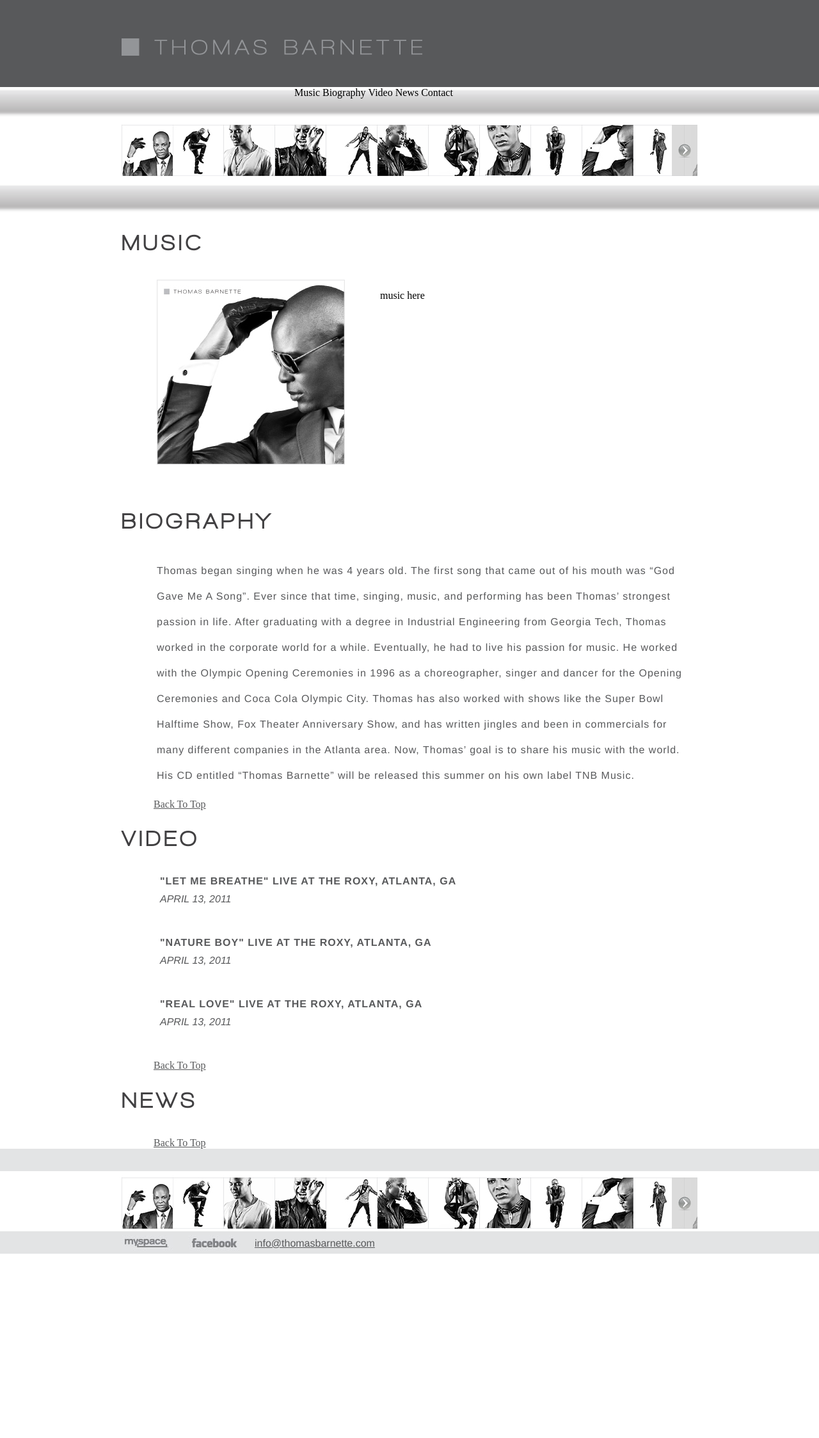
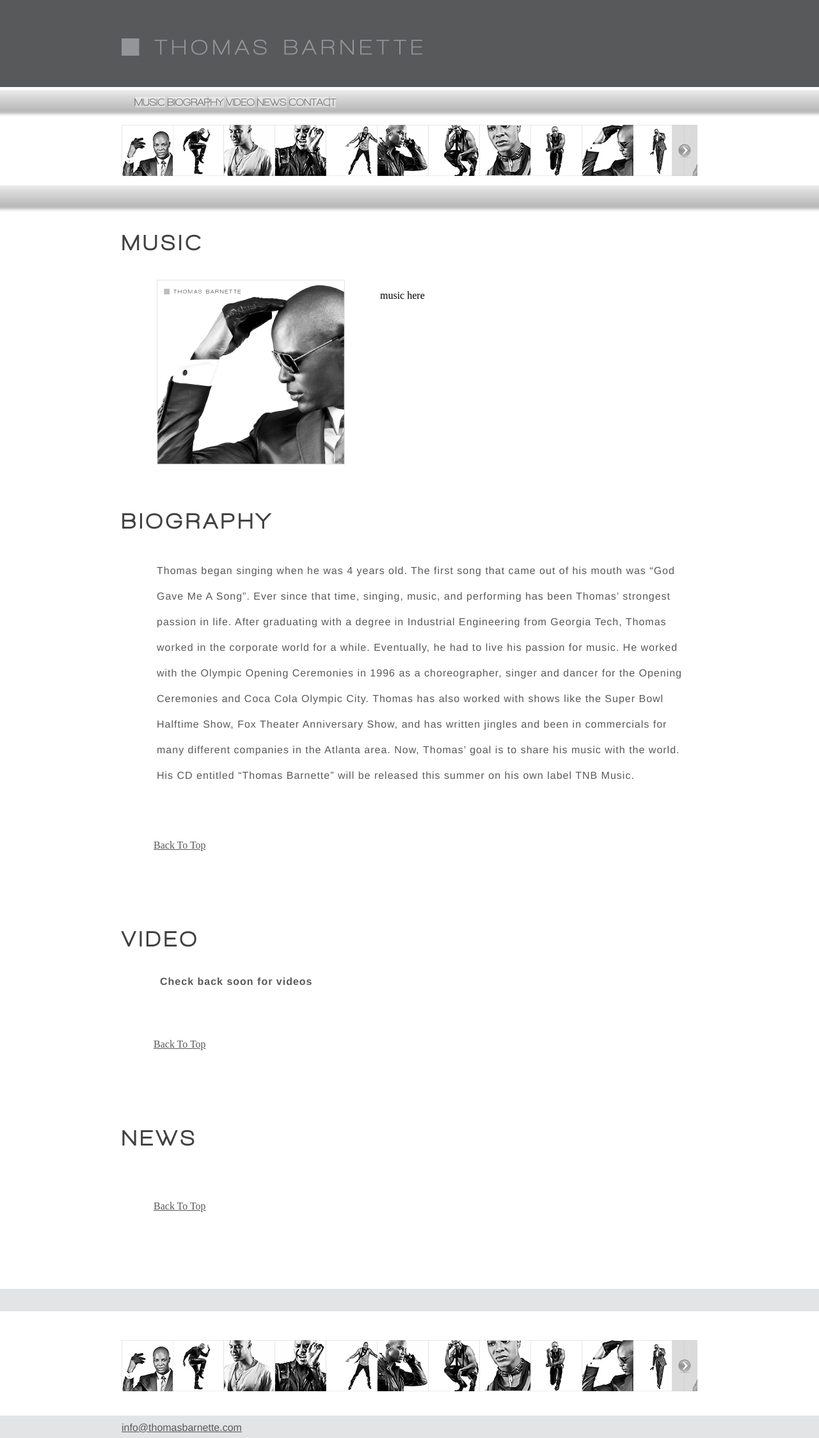
Before and after one commit to tomorrow66/thomas, a Django app: page / in a window 1280 px wide. Shown: the whole page at 64% size. Before the commit the page ends 1959 px from the top, so only its background shows below. Run offline with Django 3.2, Linux system fonts and the light colour scheme; data that the repository does not hold is empty; some libraries are stand-ins or nearby versions.

Commit message:
Accordion plugin working. Bottom Slides working. TODO: Nav

```diff
--- a/static/css/style.css
+++ b/static/css/style.css
@@ -40,12 +40,23 @@ body {
 }
 
 #nav ul {
-    width: 400px;
+    width: 900px;
     margin-left: auto; margin-right: auto;
 }
 
 #nav li {
+    position: relative;
+    top: 15px;
+    height: 100px;
     display: inline;
+}
+
+#nav a {
+    font-family: walkway-bold;
+    color: #58595b;
+    text-decoration: none;
+    width: 500px;
+    background-image: url('../images/news-over.png');
 }
 
 #slideshow {
@@ -69,7 +80,6 @@ body {
 a.top {
     color: #58595b;
     margin: 50px;
-
 }
 
 h2 {
@@ -105,6 +115,11 @@ h2 {
     letter-spacing: 1px;
     font-weight: lighter;
     padding-left: 55px;
+    margin-bottom: 80px;
+}
+
+#video {
+    margin-top: 120px;
 }
 
 #video ul {
@@ -127,7 +142,13 @@ h2 {
     margin-bottom: 50px;
 }
 
+#video ul {
+    margin-bottom: 80px;
+}
+
+
 #news {
+    margin-top: 120px;
 }
 
 /* Footer Styles */
@@ -135,7 +156,12 @@ h2 {
     width: 100%;
     border-top: 35px #E3E4E5 solid;
     margin-left: auto; margin-right: auto;
+    margin-top: 120px;
     background: url('../images/footer_back.png') repeat-x bottom white;
+}
+
+#footer_slideshow {
+    padding-top: 35px;
 }
 
 #footer-slides {
@@ -150,7 +176,7 @@ h2 {
 #social-media {
     width: 900px;
     margin-left: auto; margin-right: auto;
-    margin-top: 20px;
+    margin-top: 65px;
 }
 
 #social-media a {
@@ -163,6 +189,7 @@ h2 {
 
 #accordion {
     padding-left: 50px;
+    margin-bottom: 80px;
 }
 
 #accordion p {
--- a/templates/base.html
+++ b/templates/base.html
@@ -20,6 +20,12 @@
       });
     </script>
 
+    <script>
+	$(function() {
+	    $( "#accordion" ).accordion();
+	});
+    </script>
+
     <title>{% block title %}Thomas Barnette{% endblock %}</title>
 
   </head>
@@ -35,11 +41,11 @@
 
 	<div id="nav">
 	  <ul>
-	    <li>Music</li>
-	    <li>Biography</li>
-	    <li>Video</li>
-	    <li>News</li>
-	    <li>Contact</li>
+	    <li><a href="#music" class="music">MUSIC</a></li>
+	    <li><a href="#biography" class="biography">BIOGRAPHY</a></li>
+	    <li><a href="#video" class="video">VIDEO</a></li>
+	    <li><a href="#news" class="news">NEWS</a></li>
+	    <li><a href="#contact" class="contact">CONTACT</a></li>
 	  </ul>
 	</div>
 
@@ -93,14 +99,7 @@
       <div id="video">
 	<h2>VIDEO</h2>
 	<ul>
-	  <li>"LET ME BREATHE" LIVE AT THE ROXY, ATLANTA, GA</li>
-	  <li>APRIL 13, 2011</li>
-
-	  <li>"NATURE BOY" LIVE AT THE ROXY, ATLANTA, GA</li>
-	  <li>APRIL 13, 2011</li>
-
-	  <li>"REAL LOVE" LIVE AT THE ROXY, ATLANTA, GA</li>
-	  <li>APRIL 13, 2011</li>
+	  <li>Check back soon for videos</li>
 	</ul>
 
       </div>
@@ -147,8 +146,6 @@
       </div>
 
       <div id="social-media">
-	<a href="http://www.facebook.com/"><img src="static/images/myspace.jpg"></a>
-	<a href="http://www.facebook.com/"><img src="static/images/facebook.jpg"></a>
 	<a href="mailto:info@thomasbarnette.com" class="email">info@thomasbarnette.com</a>
       </div>
 
```
Also changed, not shown: static/images/Music-over.png (added), static/images/bio-over.png (added), static/images/contact-over.png (added), static/images/news-over.png (added), static/images/video-over.png (added).
